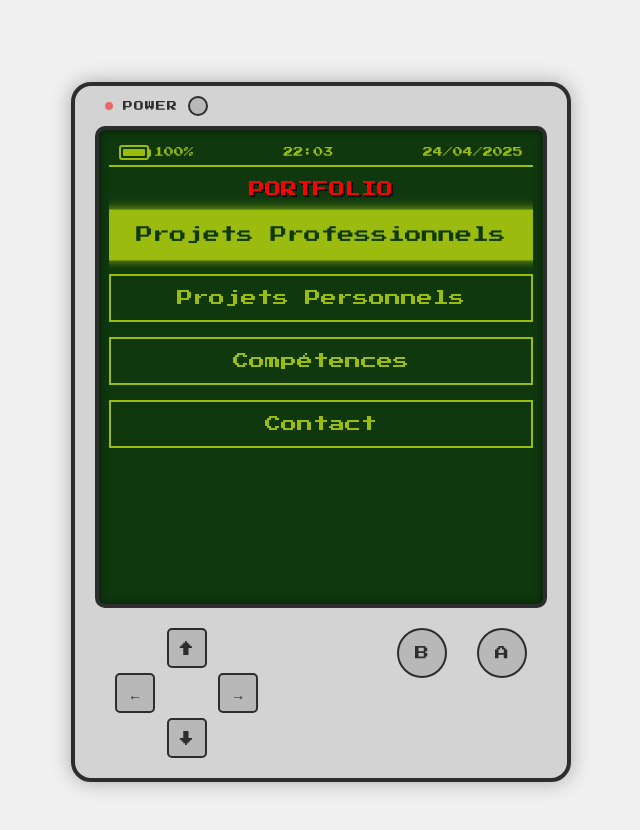
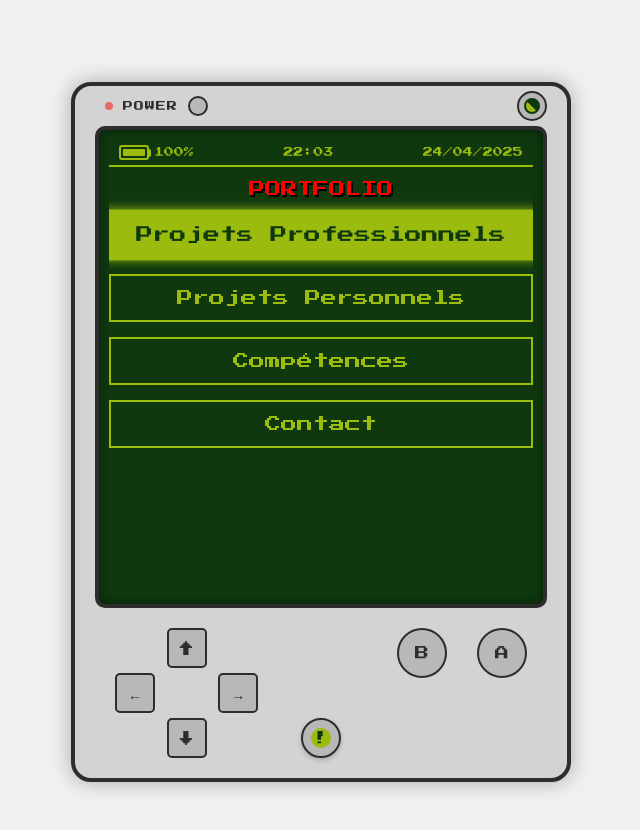
Before and after one commit to dterbah/portfolio-retro, a React (Vite) app: page / in a window 1280 px wide. Shown: the top 830 px of the page, without its empty margins (319-959 px from the left). Built offline with nearby package versions, Linux system fonts and the light colour scheme.

Commit message:
feat: Add quests

```diff
--- a/src/components/GameBoy.tsx
+++ b/src/components/GameBoy.tsx
@@ -1,5 +1,12 @@
 import { useState, useEffect } from 'react';
 import '../index.css';
+
+interface Quest {
+  id: string;
+  title: string;
+  description: string;
+  completed: boolean;
+}
 
 const GameBoy = () => {
   const [loading, setLoading] = useState(true);
@@ -9,6 +16,35 @@ const GameBoy = () => {
   const [currentTime, setCurrentTime] = useState(new Date());
   const [batteryLevel, setBatteryLevel] = useState(100);
   const [selectedIndex, setSelectedIndex] = useState(0);
+  const [contrastMode, setContrastMode] = useState<'normal' | 'high-contrast' | 'low-contrast'>('normal');
+  const [timeSpent, setTimeSpent] = useState(0);
+  const [visitedSections, setVisitedSections] = useState<string[]>([]);
+  const [quests, setQuests] = useState<Quest[]>([
+    {
+      id: 'visit-skills',
+      title: 'Explorateur de Compétences',
+      description: 'Visite la section Compétences',
+      completed: false
+    },
+    {
+      id: 'time-spent',
+      title: 'Visiteur Assidu',
+      description: 'Passe 10 secondes sur le portfolio',
+      completed: false
+    },
+    {
+      id: 'visit-all',
+      title: 'Explorateur Complet',
+      description: 'Visite toutes les sections du portfolio',
+      completed: false
+    },
+    {
+      id: 'change-contrast',
+      title: 'Maître des Couleurs',
+      description: 'Teste tous les modes de contraste',
+      completed: false
+    }
+  ]);
 
   const menuItems = [
     { id: 'pro', label: 'Projets Professionnels' },
@@ -16,6 +52,10 @@ const GameBoy = () => {
     { id: 'skills', label: 'Compétences' },
     { id: 'contact', label: 'Contact' }
   ];
+
+  useEffect(() => {
+    document.documentElement.setAttribute('data-theme', contrastMode);
+  }, [contrastMode]);
 
   useEffect(() => {
     const timer = setInterval(() => {
@@ -50,6 +90,89 @@ const GameBoy = () => {
     return () => clearInterval(batteryTimer);
   }, []);
 
+  useEffect(() => {
+    const timer = setInterval(() => {
+      if (!loading && isPowered) {
+        setTimeSpent(prev => prev + 1);
+      }
+    }, 1000);
+
+    return () => clearInterval(timer);
+  }, [loading, isPowered]);
+
+  useEffect(() => {
+    if (currentSection && !visitedSections.includes(currentSection)) {
+      setVisitedSections(prev => [...prev, currentSection]);
+    }
+  }, [currentSection]);
+
+  useEffect(() => {
+    const checkQuests = () => {
+      setQuests(prevQuests =>
+        prevQuests.map(quest => {
+          let shouldComplete = false;
+
+          switch (quest.id) {
+            case 'visit-skills':
+              shouldComplete = visitedSections.includes('skills');
+              break;
+            case 'time-spent':
+              shouldComplete = timeSpent >= 10;
+              break;
+            case 'visit-all':
+              shouldComplete = visitedSections.length >= 4;
+              break;
+            case 'change-contrast':
+              shouldComplete = contrastMode === 'low-contrast';
+              break;
+          }
+
+          if (!quest.completed && shouldComplete) {
+            console.log(`Quest ${quest.id} completed!`);
+            return { ...quest, completed: true };
+          }
+          return quest;
+        })
+      );
+    };
+
+    checkQuests();
+  }, [timeSpent, visitedSections, contrastMode]);
+
+  useEffect(() => {
+    const savedQuests = localStorage.getItem('quests');
+    if (savedQuests) {
+      const parsedQuests = JSON.parse(savedQuests);
+      setQuests(parsedQuests);
+    }
+  }, []);
+
+  useEffect(() => {
+    localStorage.setItem('quests', JSON.stringify(quests));
+  }, [quests]);
+
+  useEffect(() => {
+    const savedTime = localStorage.getItem('timeSpent');
+    if (savedTime) {
+      setTimeSpent(parseInt(savedTime));
+    }
+  }, []);
+
+  useEffect(() => {
+    localStorage.setItem('timeSpent', timeSpent.toString());
+  }, [timeSpent]);
+
+  useEffect(() => {
+    const savedSections = localStorage.getItem('visitedSections');
+    if (savedSections) {
+      setVisitedSections(JSON.parse(savedSections));
+    }
+  }, []);
+
+  useEffect(() => {
+    localStorage.setItem('visitedSections', JSON.stringify(visitedSections));
+  }, [visitedSections]);
+
   const handlePowerToggle = () => {
     setIsPowered(!isPowered);
     if (isPowered) {
@@ -79,6 +202,13 @@ const GameBoy = () => {
         }
         break;
     }
+  };
+
+  const handleContrastChange = () => {
+    const modes: ('normal' | 'high-contrast' | 'low-contrast')[] = ['normal', 'high-contrast', 'low-contrast'];
+    const currentIndex = modes.indexOf(contrastMode);
+    const nextIndex = (currentIndex + 1) % modes.length;
+    setContrastMode(modes[nextIndex]);
   };
 
   const formatTime = (date: Date) => {
@@ -114,6 +244,30 @@ const GameBoy = () => {
     );
   };
 
+  const renderQuests = () => {
+    const completedQuests = quests.filter(quest => quest.completed).length;
+    const totalQuests = quests.length;
+
+    return (
+      <div className="quest-section">
+        <h2>Quêtes ({completedQuests}/{totalQuests})</h2>
+        <div className="quest-list">
+          {quests.map(quest => (
+            <div key={quest.id} className={`quest-item ${quest.completed ? 'completed' : ''}`}>
+              <div className="quest-info">
+                <div className="quest-title">{quest.title}</div>
+                <div className="quest-description">{quest.description}</div>
+              </div>
+              <div className={`quest-status ${quest.completed ? 'completed' : ''}`}>
+                {quest.completed ? '✓' : '○'}
+              </div>
+            </div>
+          ))}
+        </div>
+      </div>
+    );
+  };
+
   const renderSection = () => {
     if (!isPowered) {
       return (
@@ -129,6 +283,10 @@ const GameBoy = () => {
         <div className="content">
           <div className="portfolio-title">PORTFOLIO</div>
           {(() => {
+            if (currentSection === 'quests') {
+              return renderQuests();
+            }
+
             if (currentSection === '') {
               return (
                 <div className="menu">
@@ -431,6 +589,12 @@ const GameBoy = () => {
         <span className="power-text">POWER</span>
         <div className="power-button" onClick={handlePowerToggle} />
       </div>
+      <div className="contrast-button" onClick={handleContrastChange}>
+        <div className="contrast-icon" />
+      </div>
+      <div className="quest-button" onClick={() => setCurrentSection('quests')}>
+        <div className="quest-icon">!</div>
+      </div>
       <div className="screen">
         {loading ? (
           <div className="loading-screen">
--- a/src/index.css
+++ b/src/index.css
@@ -1,4 +1,5 @@
 :root {
+  /* Mode normal */
   --gameboy-green: #9bbc0f;
   --gameboy-dark-green: #0f380f;
   --gameboy-light-green: #8bac0f;
@@ -20,6 +21,30 @@
   text-rendering: optimizeLegibility;
   -webkit-font-smoothing: antialiased;
   -moz-osx-font-smoothing: grayscale;
+}
+
+:root[data-theme="high-contrast"] {
+  --gameboy-green: #00ff00;
+  --gameboy-dark-green: #003300;
+  --gameboy-light-green: #00ff00;
+  --gameboy-screen: #003300;
+  --gameboy-border: #d3d3d3;
+  --gameboy-button: #b8b8b8;
+  --gameboy-button-hover: #00ff00;
+  --gameboy-text: #003300;
+  --gameboy-background: #f0f0f0;
+}
+
+:root[data-theme="low-contrast"] {
+  --gameboy-green: #7a8c0f;
+  --gameboy-dark-green: #1a2a1a;
+  --gameboy-light-green: #6a7c0f;
+  --gameboy-screen: #1a2a1a;
+  --gameboy-border: #c3c3c3;
+  --gameboy-button: #a8a8a8;
+  --gameboy-button-hover: #7a8c0f;
+  --gameboy-text: #1a2a1a;
+  --gameboy-background: #f0f0f0;
 }
 
 * {
@@ -624,3 +649,197 @@ button:focus-visible {
     opacity: 1;
   }
 }
+
+.contrast-button {
+  position: absolute;
+  top: 5px;
+  right: 20px;
+  width: 30px;
+  height: 30px;
+  background-color: var(--gameboy-button);
+  border: 2px solid #2d2d2d;
+  border-radius: 50%;
+  cursor: pointer;
+  transition: all 0.2s ease;
+  display: flex;
+  justify-content: center;
+  align-items: center;
+  font-size: 14px;
+  color: #2d2d2d;
+  z-index: 2;
+}
+
+.contrast-button:hover {
+  background-color: var(--gameboy-button-hover);
+  color: var(--gameboy-dark-green);
+}
+
+.contrast-icon {
+  width: 16px;
+  height: 16px;
+  background: linear-gradient(45deg, var(--gameboy-green) 50%, var(--gameboy-dark-green) 50%);
+  border-radius: 50%;
+  border: 2px solid var(--gameboy-dark-green);
+}
+
+.quest-button {
+  position: absolute;
+  bottom: 20px;
+  left: 50%;
+  transform: translateX(-50%);
+  width: 40px;
+  height: 40px;
+  background-color: var(--gameboy-button);
+  border: 2px solid #2d2d2d;
+  border-radius: 50%;
+  cursor: pointer;
+  transition: all 0.2s ease;
+  display: flex;
+  justify-content: center;
+  align-items: center;
+  font-size: 14px;
+  color: #2d2d2d;
+  z-index: 2;
+  box-shadow: 0 2px 5px rgba(0, 0, 0, 0.2);
+}
+
+.quest-button:hover {
+  background-color: var(--gameboy-button-hover);
+  color: var(--gameboy-dark-green);
+  transform: translateX(-50%) scale(1.1);
+}
+
+.quest-icon {
+  width: 20px;
+  height: 20px;
+  background-color: var(--gameboy-green);
+  border-radius: 50%;
+  position: relative;
+  display: flex;
+  justify-content: center;
+  align-items: center;
+  font-weight: bold;
+  color: var(--gameboy-dark-green);
+  font-size: 14px;
+}
+
+.quest-item {
+  border: 2px solid var(--gameboy-green);
+  padding: 15px;
+  border-radius: 5px;
+  background-color: var(--gameboy-dark-green);
+  display: flex;
+  justify-content: space-between;
+  align-items: center;
+  transition: all 0.3s ease;
+  margin-bottom: 10px;
+}
+
+.quest-item.completed {
+  border-color: var(--gameboy-light-green);
+  background-color: var(--gameboy-dark-green);
+  position: relative;
+  overflow: hidden;
+  box-shadow: 0 0 10px var(--gameboy-green);
+}
+
+.quest-item.completed::before {
+  content: '';
+  position: absolute;
+  top: 0;
+  left: -100%;
+  width: 100%;
+  height: 100%;
+  background: linear-gradient(90deg,
+    transparent,
+    var(--gameboy-green) 20%,
+    var(--gameboy-green) 80%,
+    transparent
+  );
+  opacity: 0.3;
+  animation: shine 2s infinite;
+}
+
+@keyframes shine {
+  0% {
+    left: -100%;
+  }
+  100% {
+    left: 100%;
+  }
+}
+
+.quest-info {
+  flex: 1;
+  margin-right: 15px;
+  display: flex;
+  flex-direction: column;
+  justify-content: center;
+}
+
+.quest-title {
+  font-size: 14px;
+  color: var(--gameboy-green);
+  margin-bottom: 8px;
+  font-weight: bold;
+  line-height: 1.2;
+}
+
+.quest-description {
+  font-size: 12px;
+  color: var(--gameboy-green);
+  opacity: 0.8;
+  line-height: 1.2;
+}
+
+.quest-status {
+  width: 30px;
+  height: 30px;
+  border-radius: 50%;
+  border: 2px solid var(--gameboy-green);
+  display: flex;
+  justify-content: center;
+  align-items: center;
+  font-size: 16px;
+  color: var(--gameboy-green);
+  transition: all 0.3s ease;
+  flex-shrink: 0;
+}
+
+.quest-status.completed {
+  background-color: var(--gameboy-green);
+  color: var(--gameboy-dark-green);
+  transform: scale(1.1);
+  box-shadow: 0 0 15px var(--gameboy-green);
+}
+
+.quest-item.completed .quest-title {
+  color: var(--gameboy-light-green);
+  text-shadow: 0 0 5px var(--gameboy-green);
+}
+
+.quest-item.completed .quest-description {
+  color: var(--gameboy-light-green);
+  opacity: 1;
+  text-shadow: 0 0 3px var(--gameboy-green);
+}
+
+.quest-section {
+  padding: 15px;
+  height: 100%;
+  overflow-y: auto;
+}
+
+.quest-section h2 {
+  font-size: 18px;
+  color: var(--gameboy-green);
+  margin-bottom: 20px;
+  text-align: center;
+  text-shadow: 0 0 5px var(--gameboy-green);
+}
+
+.quest-list {
+  display: flex;
+  flex-direction: column;
+  gap: 15px;
+}
```
